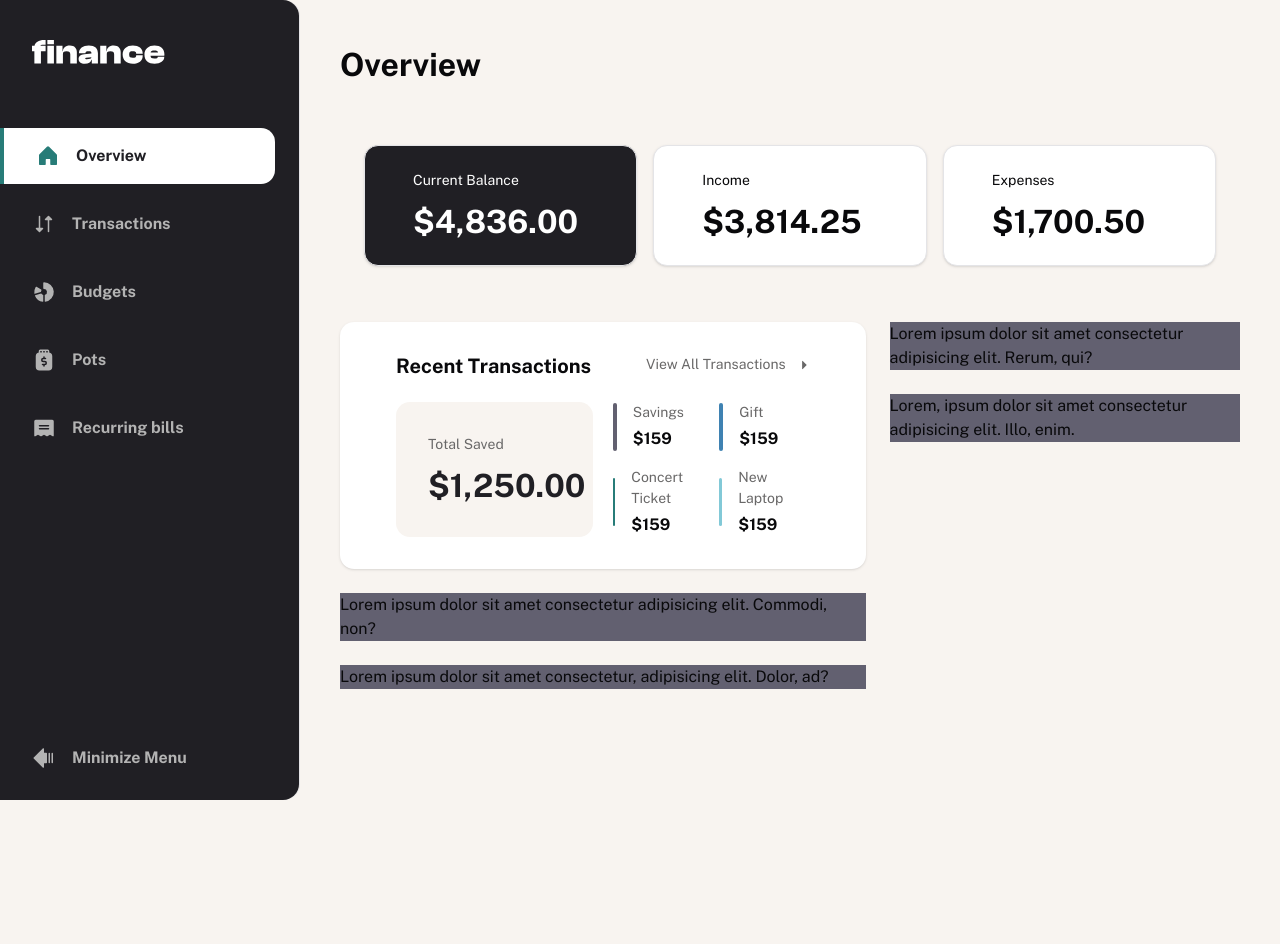
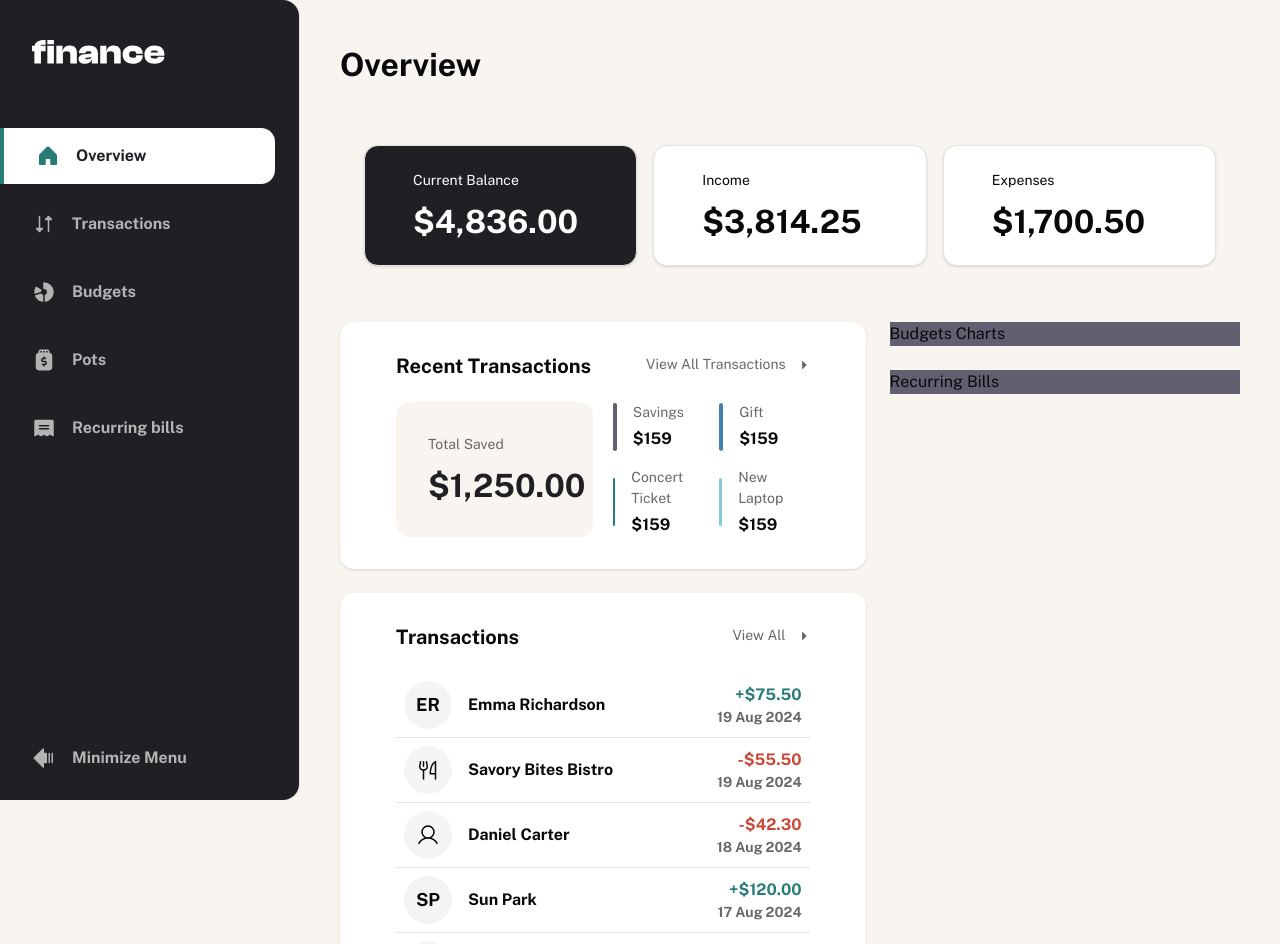
Before and after one commit to Aldi-H/personal-finance, a Next.js app: page /overview in a window 1280 px wide. Shown: the top 944 px of the page. Before the commit the page ends 800 px from the top, so only its background shows below. Built offline with nearby package versions, Linux system fonts and the light colour scheme.

Commit message:
feat: implement PfTransactionsCard with transaction data and columns

```diff
--- a/src/app/(dashboard)/overview/page.tsx
+++ b/src/app/(dashboard)/overview/page.tsx
@@ -1,6 +1,57 @@
 import PfPotsCard from "@/components/pf-components/pf-cards/pf-pots-card/pf-pots-card";
 import PfSectionCard from "@/components/pf-components/pf-cards/pf-section-card/pf-section-card";
+import PfTransactionsCard from "@/components/pf-components/pf-cards/pf-transactions-card/pf-transactions-card";
+import { PfTransactionsColumns } from "@/components/pf-components/pf-cards/pf-transactions-card/pf-transactions-columns";
+import { PfTransactionsColumnsInterface } from "@/components/pf-components/pf-cards/pf-transactions-card/transactions-interface";
 import PfPageHeader from "@/components/pf-components/pf-header/pf-page-header";
+
+const data: PfTransactionsColumnsInterface[] = [
+  {
+    id: "1",
+    transactionName: "Emma Richardson",
+    transactionDate: "19 Aug 2024",
+    transactionCategory: "person",
+    transactionAmount: "$75.50",
+    type: "income",
+    // icon: "UserIcon", // This comes from database
+  },
+  {
+    id: "2",
+    transactionName: "Savory Bites Bistro",
+    transactionDate: "19 Aug 2024",
+    transactionCategory: "restaurant",
+    transactionAmount: "$55.50",
+    type: "expense",
+    icon: "ForkKnifeIcon", // This comes from database
+  },
+  {
+    id: "3",
+    transactionName: "Daniel Carter",
+    transactionDate: "18 Aug 2024",
+    transactionCategory: "person",
+    transactionAmount: "$42.30",
+    type: "expense",
+    icon: "UserIcon",
+  },
+  {
+    id: "4",
+    transactionName: "Sun Park",
+    transactionDate: "17 Aug 2024",
+    transactionCategory: "person",
+    transactionAmount: "$120.00",
+    type: "income",
+    // icon: "UserIcon",
+  },
+  {
+    id: "5",
+    transactionName: "Urban Services Hub",
+    transactionDate: "17 Aug 2024",
+    transactionCategory: "service",
+    transactionAmount: "$65.00",
+    type: "expense",
+    icon: "SuitcaseSimpleIcon",
+  },
+];
 
 const PageOverview = () => {
   return (
@@ -28,24 +79,15 @@ const PageOverview = () => {
               <div className="grid grid-cols-[3fr_2fr] gap-6">
                 <div className="flex flex-col gap-6">
                   <PfPotsCard />
-                  <div className="bg-navy-grey">
-                    Lorem ipsum dolor sit amet consectetur adipisicing elit.
-                    Commodi, non?
-                  </div>
-                  <div className="bg-navy-grey">
-                    Lorem ipsum dolor sit amet consectetur, adipisicing elit.
-                    Dolor, ad?
-                  </div>
+                  <PfTransactionsCard
+                    columns={PfTransactionsColumns}
+                    data={data}
+                  />
+                  <div className="bg-navy-grey">Transaction1</div>
                 </div>
                 <div className="flex flex-col gap-6">
-                  <div className="bg-navy-grey">
-                    Lorem ipsum dolor sit amet consectetur adipisicing elit.
-                    Rerum, qui?
-                  </div>
-                  <div className="bg-navy-grey">
-                    Lorem, ipsum dolor sit amet consectetur adipisicing elit.
-                    Illo, enim.
-                  </div>
+                  <div className="bg-navy-grey">Budgets Charts</div>
+                  <div className="bg-navy-grey">Recurring Bills</div>
                 </div>
               </div>
               <div>{/* Placeholder for future content */}</div>
--- /dev/null
+++ b/src/components/pf-components/pf-cards/pf-transactions-card/pf-transactions-card.tsx
@@ -0,0 +1,65 @@
+"use client";
+
+import { CaretRightIcon } from "@phosphor-icons/react";
+import {
+  ColumnDef,
+  flexRender,
+  getCoreRowModel,
+  useReactTable,
+} from "@tanstack/react-table";
+
+import { Table, TableBody, TableCell, TableRow } from "@/components/ui/table";
+
+import PfCard from "../pf-card";
+import PfCardAction from "../pf-card-action.";
+
+interface PfTransactionsCardProps<TData, TValue> {
+  columns: ColumnDef<TData, TValue>[];
+  data: TData[];
+}
+
+const PfTransactionsCard = <TData, TValue>({
+  columns,
+  data,
+}: PfTransactionsCardProps<TData, TValue>) => {
+  // eslint-disable-next-line react-hooks/incompatible-library
+  const table = useReactTable({
+    data,
+    columns,
+    getCoreRowModel: getCoreRowModel(),
+  });
+
+  return (
+    <PfCard
+      pfCardTitle="Transactions"
+      pfCardAction={
+        <PfCardAction pfActionText="View All" icon={CaretRightIcon} />
+      }
+    >
+      <Table>
+        <TableBody>
+          {table.getRowModel().rows?.length ? (
+            table.getRowModel().rows.map((row) => (
+              <TableRow key={row.id}>
+                {row.getVisibleCells().map((cell) => (
+                  <TableCell key={cell.id}>
+                    {flexRender(cell.column.columnDef.cell, cell.getContext())}
+                  </TableCell>
+                ))}
+              </TableRow>
+            ))
+          ) : (
+            <TableRow>
+              <TableCell colSpan={columns.length} className="h-24 text-center">
+                {" "}
+                No Results
+              </TableCell>
+            </TableRow>
+          )}
+        </TableBody>
+      </Table>
+    </PfCard>
+  );
+};
+
+export default PfTransactionsCard;
--- /dev/null
+++ b/src/components/pf-components/pf-cards/pf-transactions-card/pf-transactions-columns.tsx
@@ -0,0 +1,76 @@
+"use client";
+
+import { cn } from "@/lib/utils";
+import { ColumnDef } from "@tanstack/react-table";
+
+import { Avatar, AvatarFallback } from "@/components/ui/avatar";
+
+import {
+  PfTransactionsColumnsInterface,
+  iconMap,
+} from "./transactions-interface";
+
+const getIconComponent = (iconName?: string, initials?: string) => {
+  const iconClass = "h-6 w-6";
+
+  if (iconName && iconMap[iconName]) {
+    const IconComponent = iconMap[iconName];
+
+    return <IconComponent className={iconClass} />;
+  }
+
+  return <span className="text-lg font-bold">{initials || "?"}</span>;
+};
+
+export const PfTransactionsColumns: ColumnDef<PfTransactionsColumnsInterface>[] =
+  [
+    {
+      accessorKey: "transactionName",
+      cell: ({ row }) => {
+        const name = row.getValue("transactionName") as string;
+        const iconName = row.original.icon;
+        const initials = name
+          .split(" ")
+          .map((n) => n[0])
+          .join("")
+          .toUpperCase()
+          .slice(0, 2);
+
+        return (
+          <div className="flex flex-row items-center gap-4">
+            <Avatar className="size-12">
+              <AvatarFallback>
+                {getIconComponent(iconName, initials)}
+              </AvatarFallback>
+            </Avatar>
+            <span className="text-preset-3">{name}</span>
+          </div>
+        );
+      },
+    },
+    {
+      accessorKey: "transactionAmount",
+      cell: ({ row }) => {
+        const amount = row.getValue("transactionAmount") as string;
+        const type = row.original.type;
+        const isIncome = type === "income";
+
+        return (
+          <div className="text-right">
+            <div
+              className={cn(
+                "text-base font-bold",
+                isIncome ? "text-pine-blue" : "text-rosy-copper",
+              )}
+            >
+              {isIncome ? "+" : "-"}
+              {amount}
+            </div>
+            <div className="text-sm font-semibold text-dim-grey">
+              {row.original.transactionDate}
+            </div>
+          </div>
+        );
+      },
+    },
+  ];
--- /dev/null
+++ b/src/components/pf-components/pf-cards/pf-transactions-card/transactions-interface.ts
@@ -0,0 +1,73 @@
+"use client";
+
+import {
+  AirplaneInFlightIcon,
+  BookOpenIcon,
+  BusIcon,
+  CoffeeIcon,
+  CoinsIcon,
+  ForkKnifeIcon,
+  GameControllerIcon,
+  GasPumpIcon,
+  HammerIcon,
+  HandbagIcon,
+  IslandIcon,
+  LightbulbFilamentIcon,
+  ListIcon,
+  PencilRulerIcon,
+  PiggyBankIcon,
+  PillIcon,
+  PopcornIcon,
+  ShoppingCartIcon,
+  StethoscopeIcon,
+  SuitcaseSimpleIcon,
+  TShirtIcon,
+  TrendUpIcon,
+  UserIcon,
+  WifiMediumIcon,
+  WrenchIcon,
+} from "@phosphor-icons/react";
+import React from "react";
+
+export type TransactionType = "income" | "expense";
+
+export interface PfTransactionsColumnsInterface {
+  id: string;
+  transactionName: string;
+  transactionDate: string;
+  transactionCategory: string;
+  transactionAmount: string;
+  type: TransactionType;
+  icon?: string;
+}
+
+export const iconMap: Record<
+  string,
+  React.ComponentType<{ className?: string }>
+> = {
+  ShoppingCartIcon,
+  ForkKnifeIcon,
+  HandbagIcon,
+  PopcornIcon,
+  CoffeeIcon,
+  TShirtIcon,
+  PillIcon,
+  StethoscopeIcon,
+  PencilRulerIcon,
+  LightbulbFilamentIcon,
+  HammerIcon,
+  AirplaneInFlightIcon,
+  SuitcaseSimpleIcon,
+  BusIcon,
+  GasPumpIcon,
+  WrenchIcon,
+  BookOpenIcon,
+  IslandIcon,
+  WifiMediumIcon,
+  GameControllerIcon,
+  CoinsIcon,
+  TrendUpIcon,
+  PiggyBankIcon,
+  ListIcon,
+  UserIcon,
+};
```
